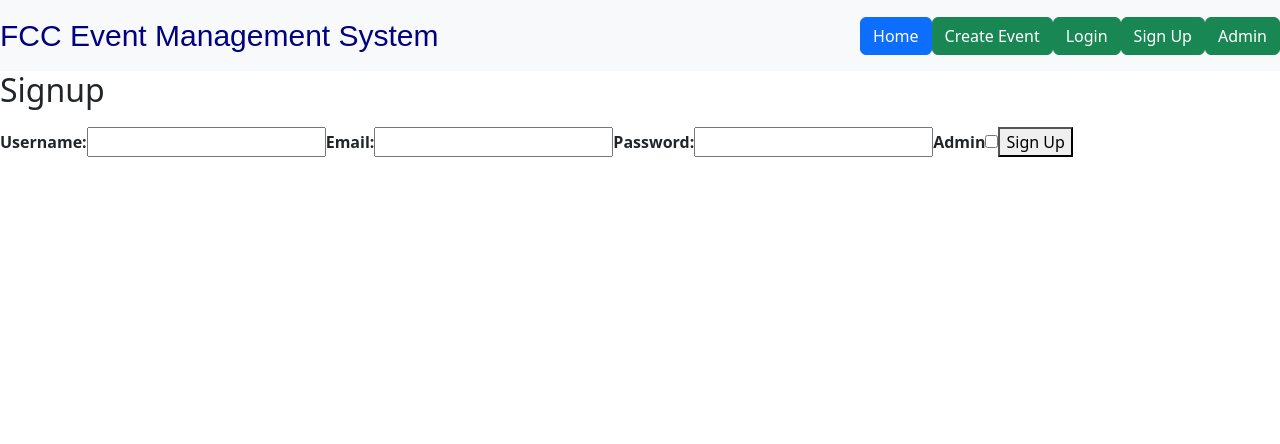
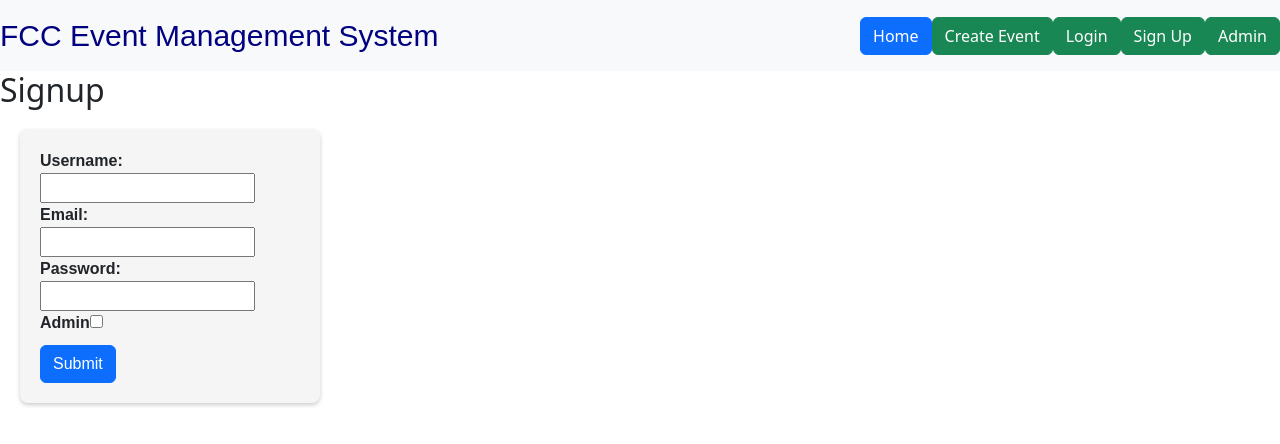
Before and after one commit to muneebdevelops/frontend, a Vue app: page /signup in a window 1280 px wide. Shown: the top 444 px of the page. Built offline with nearby package versions, Linux system fonts and the light colour scheme.

Commit message:
added css to signup

```diff
--- a/src/components/SignupComponent.vue
+++ b/src/components/SignupComponent.vue
@@ -14,7 +14,8 @@
       <label for="is_admin">Admin</label>
       <input type="checkbox" v-model="is_admin" />
 
-      <button type="submit">Sign Up</button>
+      <button type="submit" class="btn btn-primary">Submit</button>
+
     </form>
   </div>
 </template>
@@ -64,5 +65,17 @@ export default {
 </script>
 
 <style scoped>
-/* Your component's styles here */
+form{
+  font-family: sans-serif;
+  width: 300px;
+  margin: 20px;
+  padding: 20px;
+  background-color: #f5f5f5;
+  border-radius: 8px;
+  box-shadow: 0 2px 4px rgba(0, 0, 0, 0.2);
+  transition: box-shadow 0.3s;
+}
+button{
+  display: block;
+}
 </style>
```
